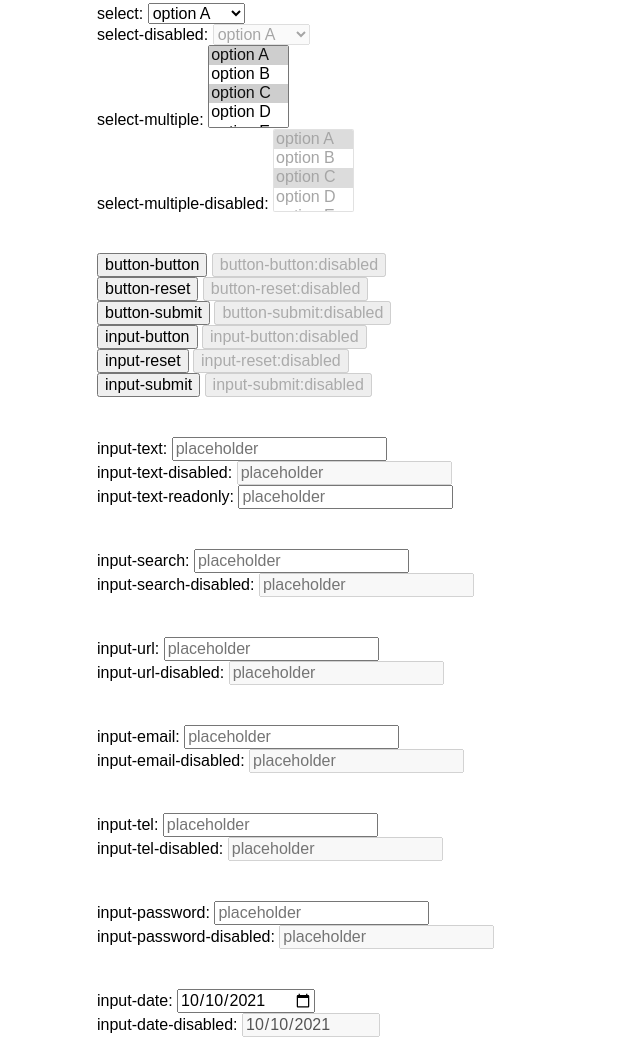
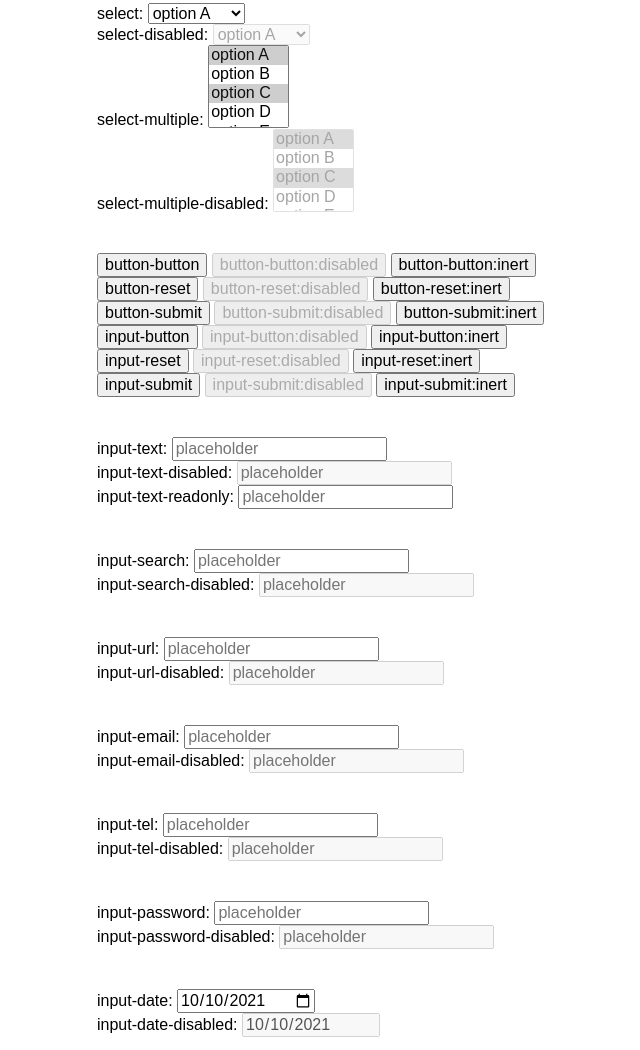
Before and after one commit to nemuvski/nacss, a website: page docs/preview/index.html in a window 1280 px wide. Shown: the part 2252-3302 px from the top of the page, without its empty margins (151-791 px from the left). Drawn offline with Linux system fonts and the light colour scheme.

Commit message:
#7 #8 Add 'pointer-events: none' to an element with 'inert' or 'readonly'

```diff
--- a/docs/preview/index.html
+++ b/docs/preview/index.html
@@ -242,26 +242,32 @@
         <div>
           <button type="button">button-button</button>
           <button type="button" disabled>button-button:disabled</button>
+          <button type="button" inert>button-button:inert</button>
         </div>
         <div>
           <button type="reset">button-reset</button>
           <button type="reset" disabled>button-reset:disabled</button>
+          <button type="reset" inert>button-reset:inert</button>
         </div>
         <div>
           <button type="submit">button-submit</button>
           <button type="submit" disabled>button-submit:disabled</button>
+          <button type="submit" inert>button-submit:inert</button>
         </div>
         <div>
           <input type="button" value="input-button" />
           <input type="button" disabled value="input-button:disabled" />
+          <input type="button" inert value="input-button:inert" />
         </div>
         <div>
           <input type="reset" value="input-reset" />
           <input type="reset" disabled value="input-reset:disabled" />
+          <input type="reset" inert value="input-reset:inert" />
         </div>
         <div>
           <input type="submit" value="input-submit" />
           <input type="submit" disabled value="input-submit:disabled" />
+          <input type="submit" inert value="input-submit:inert" />
         </div>
       </div>
 
--- a/src/index.css
+++ b/src/index.css
@@ -111,6 +111,11 @@ button,
   cursor: not-allowed;
 }
 
+[inert],
+[readonly] {
+  pointer-events: none;
+}
+
 [type="search"] {
   appearance: textfield;
 }
```
Also changed, not shown: dist/nacss.css, dist/nacss.min.css.
